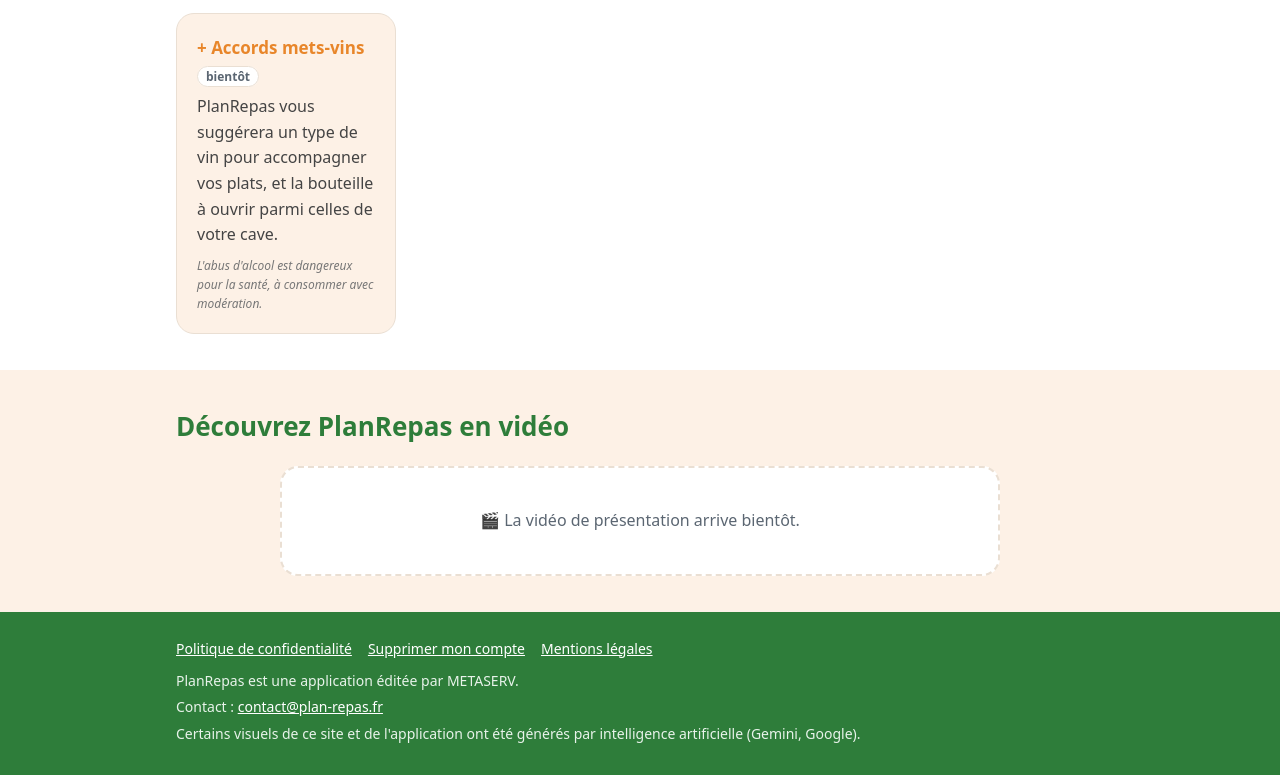
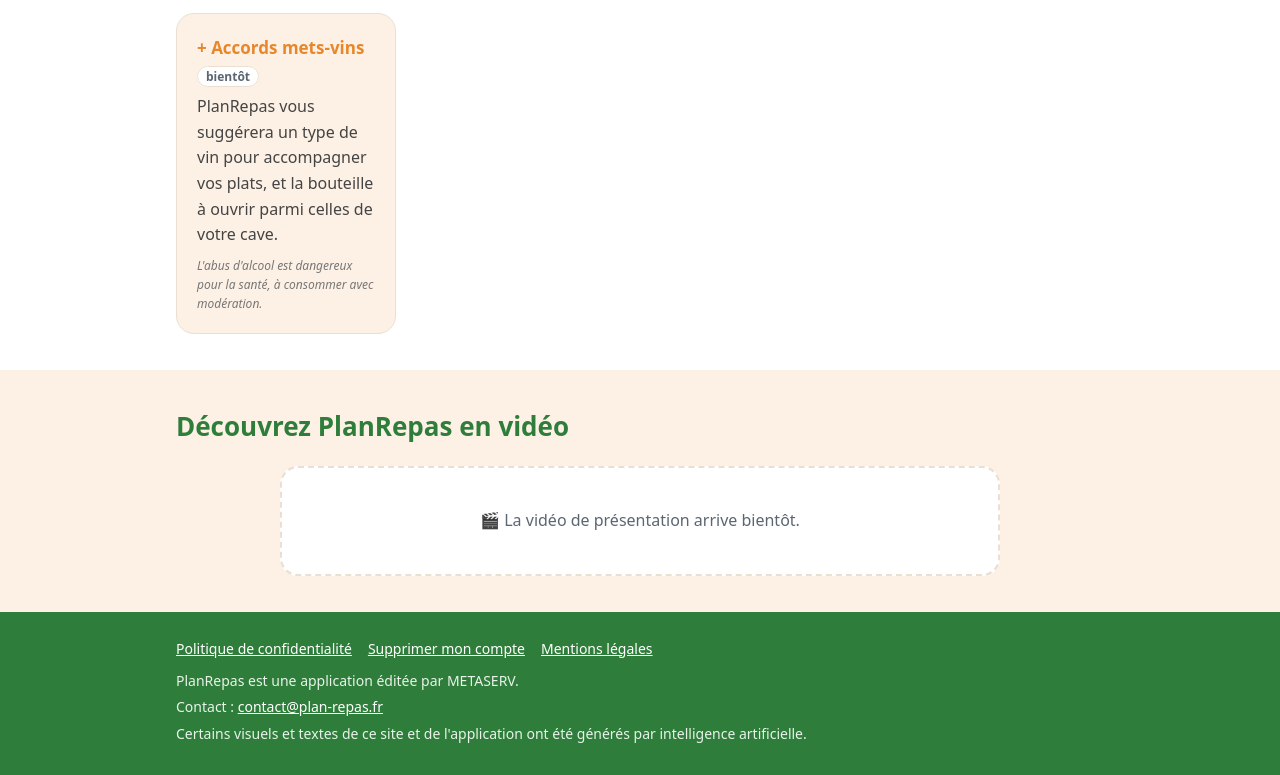
Before and after one commit to METASERV-DEV/plan-repas-site, a plain HTML site: page index.html in a window 1280 px wide. Shown: the part 1317-2092 px from the top of the page. Drawn offline with Linux system fonts and the light colour scheme.

Commit message:
Généralise la mention IA du footer (plus de fournisseur nommé, ajout des textes)

```diff
--- a/index.html
+++ b/index.html
@@ -73,7 +73,7 @@
       </div>
       <p>PlanRepas est une application éditée par METASERV.</p>
       <p>Contact : <span class="js-email"></span></p>
-      <p>Certains visuels de ce site et de l'application ont été générés par intelligence artificielle (Gemini, Google).</p>
+      <p>Certains visuels et textes de ce site et de l'application ont été générés par intelligence artificielle.</p>
     </div>
   </footer>
 
```
